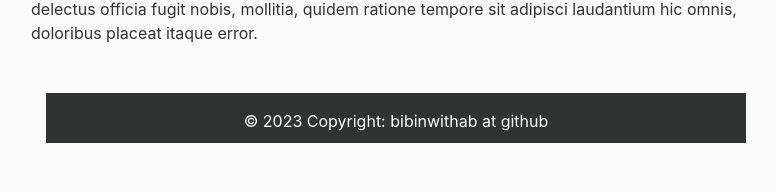
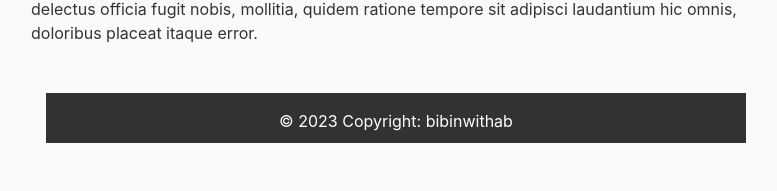
Before and after one commit to bibinwithab/podcats-demo, a Django app: page / in a window 1280 px wide. Shown: the part 1348-1539 px from the top of the page, without its empty margins (54-831 px from the left). Run offline with Django 4.2, Linux system fonts and the light colour scheme; some libraries are stand-ins or nearby versions.

Commit message:
html update

```diff
--- a/podcats_demo/blog/templates/blog/blog.html
+++ b/podcats_demo/blog/templates/blog/blog.html
@@ -21,7 +21,7 @@
         <!-- Copyright -->
         <div  class="text-center p-3" style="background-color: rgba(0, 0, 0, 0.8); height: 50px;width: 100%;">
           © 2023 Copyright:
-          <a class="text-white" href="https://github.com/bibinwithab/">bibinwithab at github</a>
+          <a class="text-white" href="https://github.com/bibinwithab/">bibinwithab</a>
         </div>
         <!-- Copyright -->
       </footer>
```
